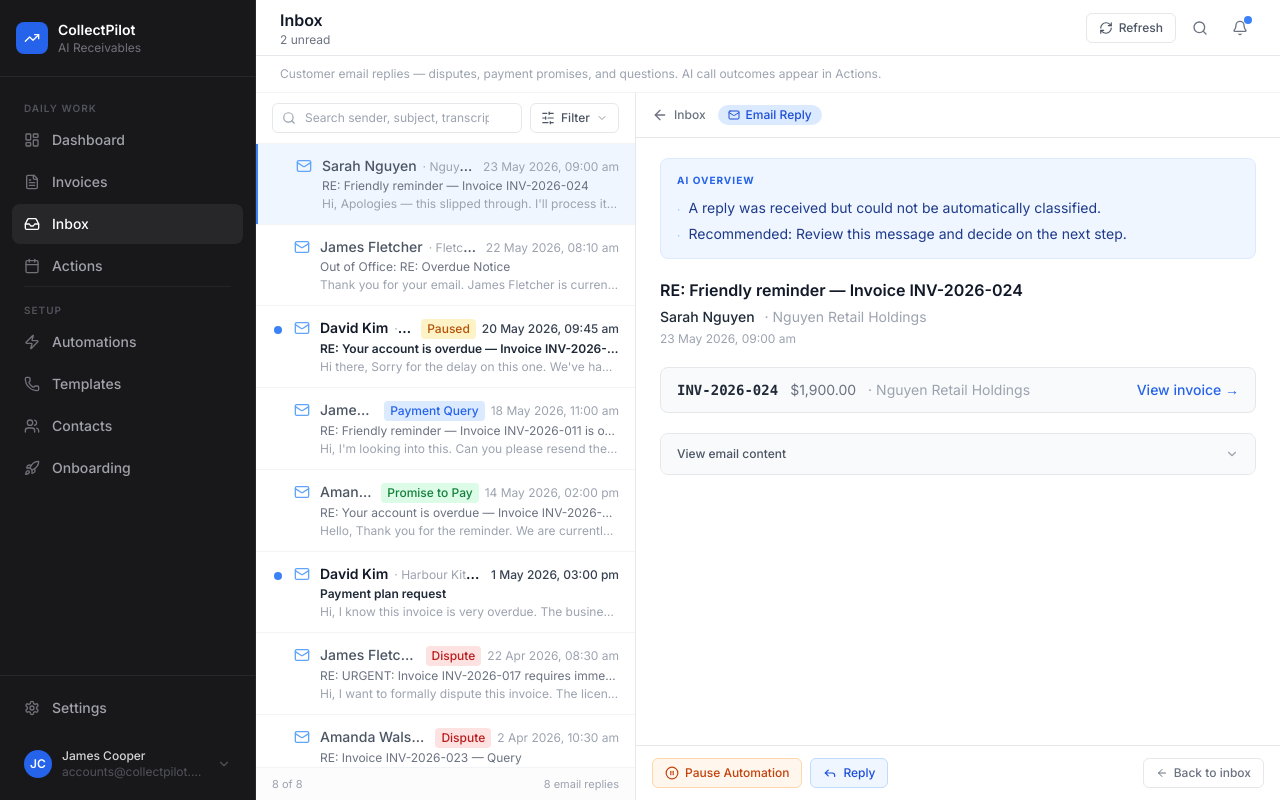
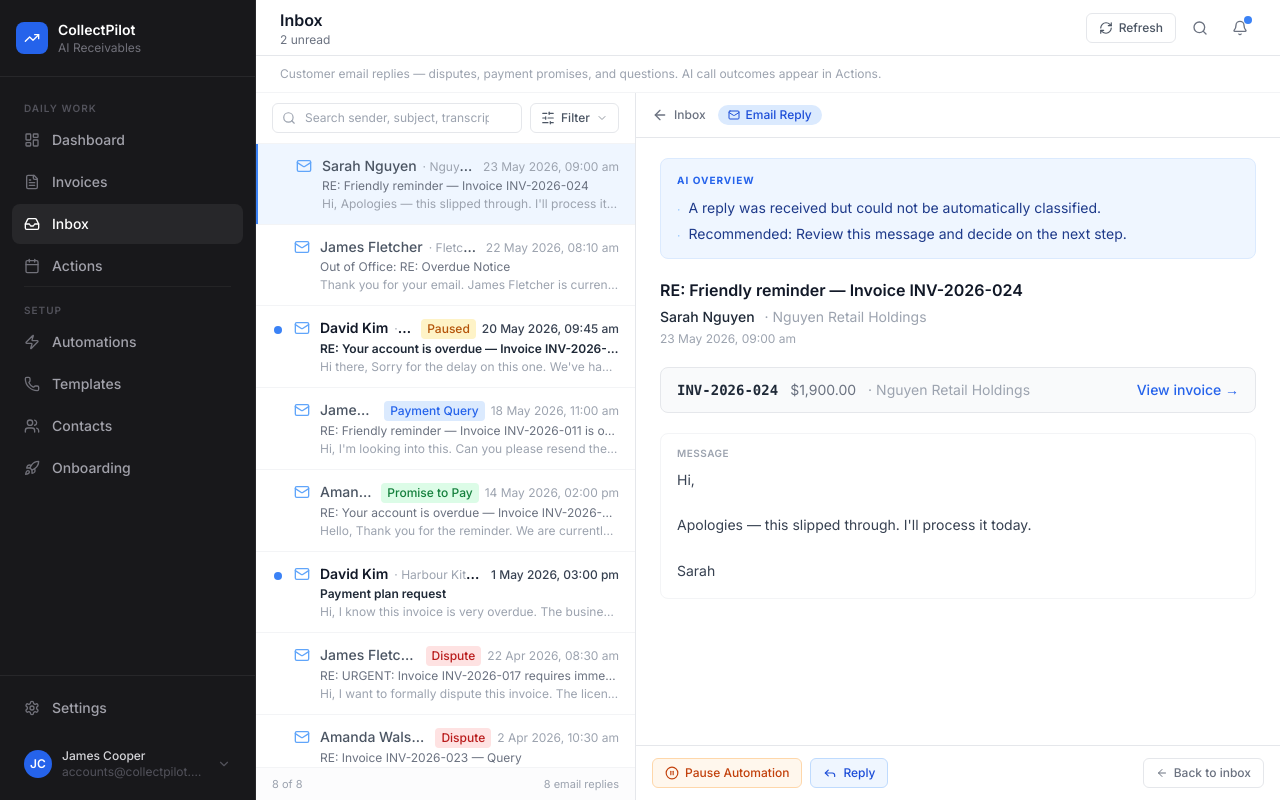
Before and after one commit to juanb-systems/RTW---Prototype-Invoice-Follow-up-Software, a Next.js app: page /inbox in a window 1280 px wide. Both pictures are taken after a click on the element 445 px from the left and 183 px from the top of the page. Built offline with nearby package versions, Linux system fonts and the light colour scheme.

Commit message:
Remove inbox email content accordion — always visible (v2.54.0)

```diff
--- a/app/inbox/page.tsx
+++ b/app/inbox/page.tsx
@@ -243,7 +243,7 @@ function MessageDetail({
   const [replyText, setReplyText]     = useState("");
   const [pausing, setPausing]         = useState(false);
   const [replying, setReplying]       = useState(false);
-  const [showContent, setShowContent] = useState(false);
+  // showContent removed — email/transcript always visible below AI Overview
 
   const isCall      = message.type === "call";
   const isVoicemail = message.callStatus === "voicemail";
@@ -396,25 +396,17 @@ function MessageDetail({
           </div>
         )}
 
-        {/* Content accordion — collapsed by default so AI Overview is read first */}
-        <div className="rounded-lg border border-gray-200 overflow-hidden">
-          <button
-            onClick={() => setShowContent(v => !v)}
-            className="w-full flex items-center justify-between px-4 py-3 bg-gray-50 hover:bg-gray-100 transition-colors text-left"
-          >
-            <span className="text-xs font-medium text-gray-600">
-              {isVoicemail ? "View voicemail details" : isCall ? "View call transcript" : "View email content"}
-            </span>
-            <ChevronDown className={`h-3.5 w-3.5 text-gray-400 flex-shrink-0 transition-transform ${showContent ? "rotate-180" : ""}`} />
-          </button>
-          {showContent && (
-            <div className="px-4 py-4 bg-white">
-              {isCall
-                ? <TranscriptView text={message.transcript || message.body} />
-                : <p className="text-sm text-gray-700 whitespace-pre-wrap leading-relaxed">{message.body}</p>
-              }
-            </div>
-          )}
+        {/* Message body / transcript — always visible */}
+        <div className="rounded-lg border border-gray-100 bg-white overflow-hidden">
+          <p className="text-[10px] font-semibold text-gray-400 uppercase tracking-wider px-4 pt-3 pb-2">
+            {isCall ? "Call Transcript" : "Message"}
+          </p>
+          <div className="px-4 pb-4">
+            {isCall
+              ? <TranscriptView text={message.transcript || message.body} />
+              : <p className="text-sm text-gray-700 whitespace-pre-wrap leading-relaxed">{message.body}</p>
+            }
+          </div>
         </div>
 
         {/* Reply form */}
--- a/package.json
+++ b/package.json
@@ -1,6 +1,6 @@
 {
   "name": "collectpilot-prototype",
-  "version": "2.53.0",
+  "version": "2.54.0",
   "private": true,
   "scripts": {
     "dev": "next dev",
```
Also changed, not shown: 1 other file (tests, documents, lock files or other folders).
